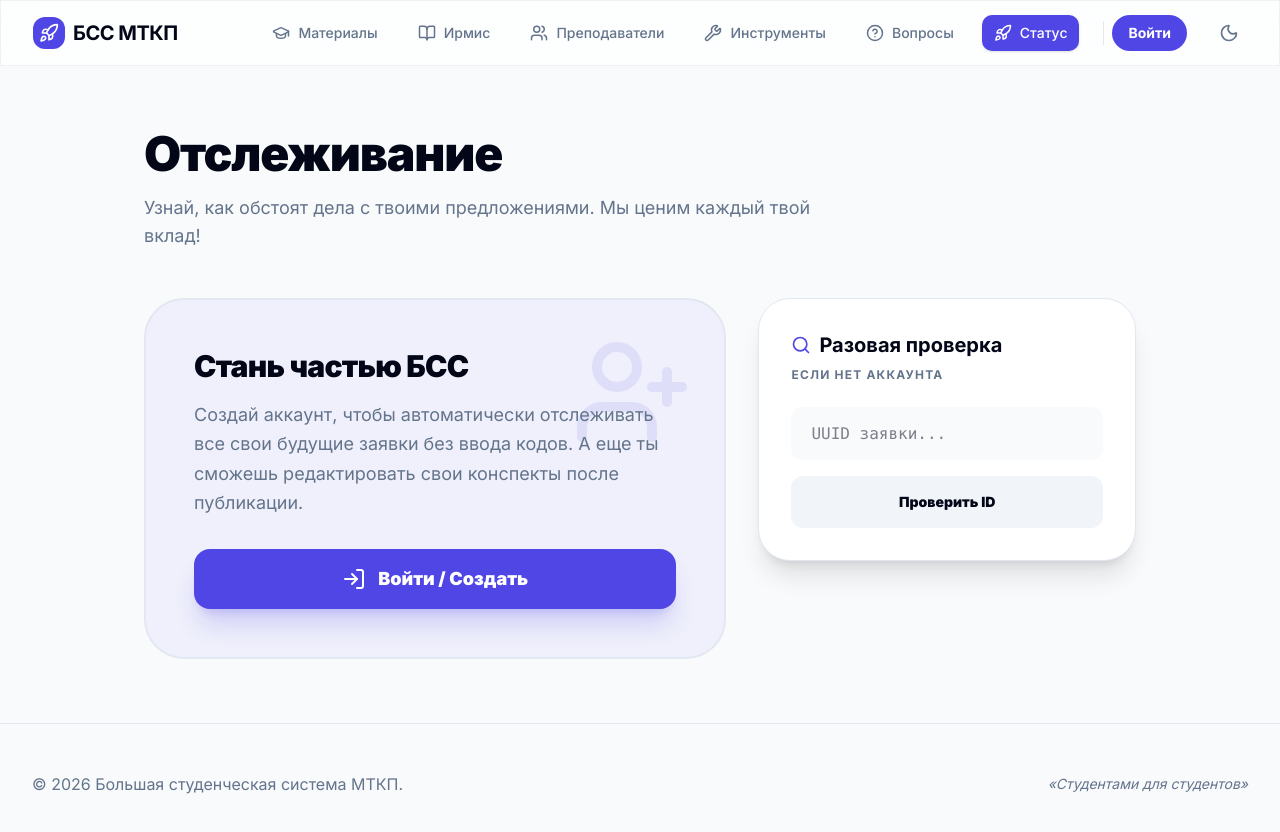
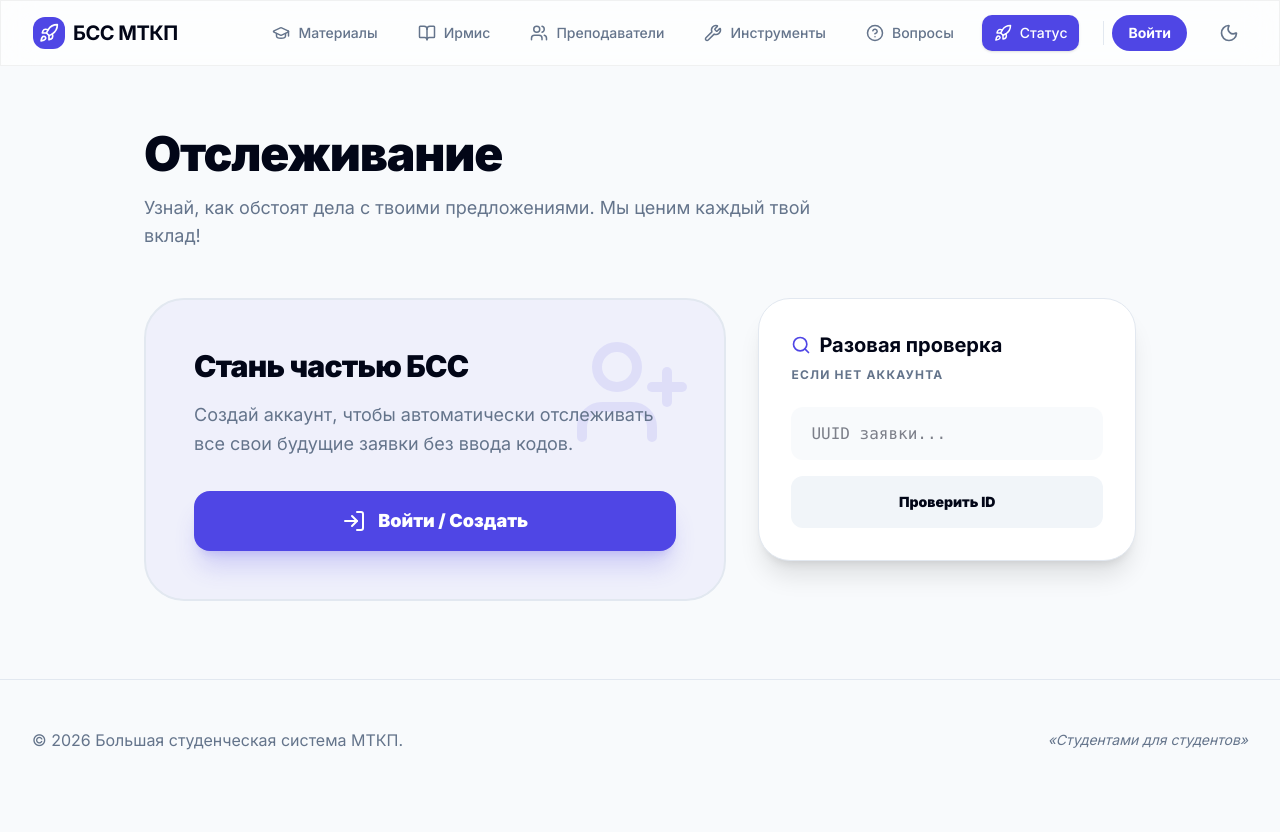
Before and after one commit to Minezii/bss-mtkp, a Next.js app: page /check-status in a window 1280 px wide. Shown: the top 832 px of the page. After the commit the page ends 800 px from the top, so only its background shows below. Built offline with nearby package versions, Linux system fonts and the light colour scheme.

Commit message:
Remove non-existent feature mention from Status page

```diff
--- a/app/check-status/page.tsx
+++ b/app/check-status/page.tsx
@@ -129,7 +129,6 @@ export default function CheckStatusPage() {
                             <h2 className="text-3xl font-black tracking-tight">Стань частью БСС</h2>
                             <p className="text-muted-foreground leading-relaxed text-lg">
                                 Создай аккаунт, чтобы автоматически отслеживать все свои будущие заявки без ввода кодов.
-                                А еще ты сможешь редактировать свои конспекты после публикации.
                             </p>
                         </div>
 
```
